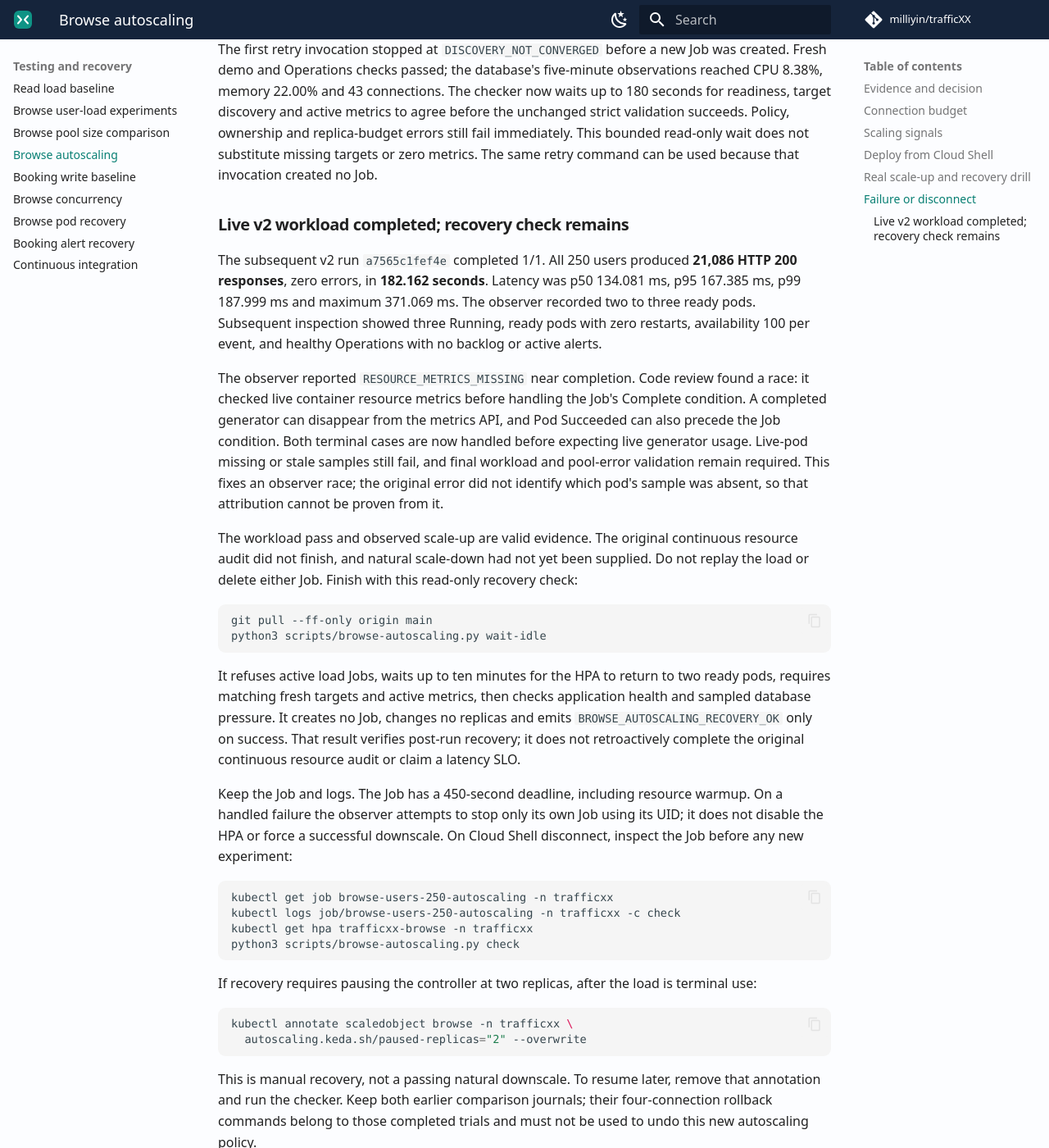
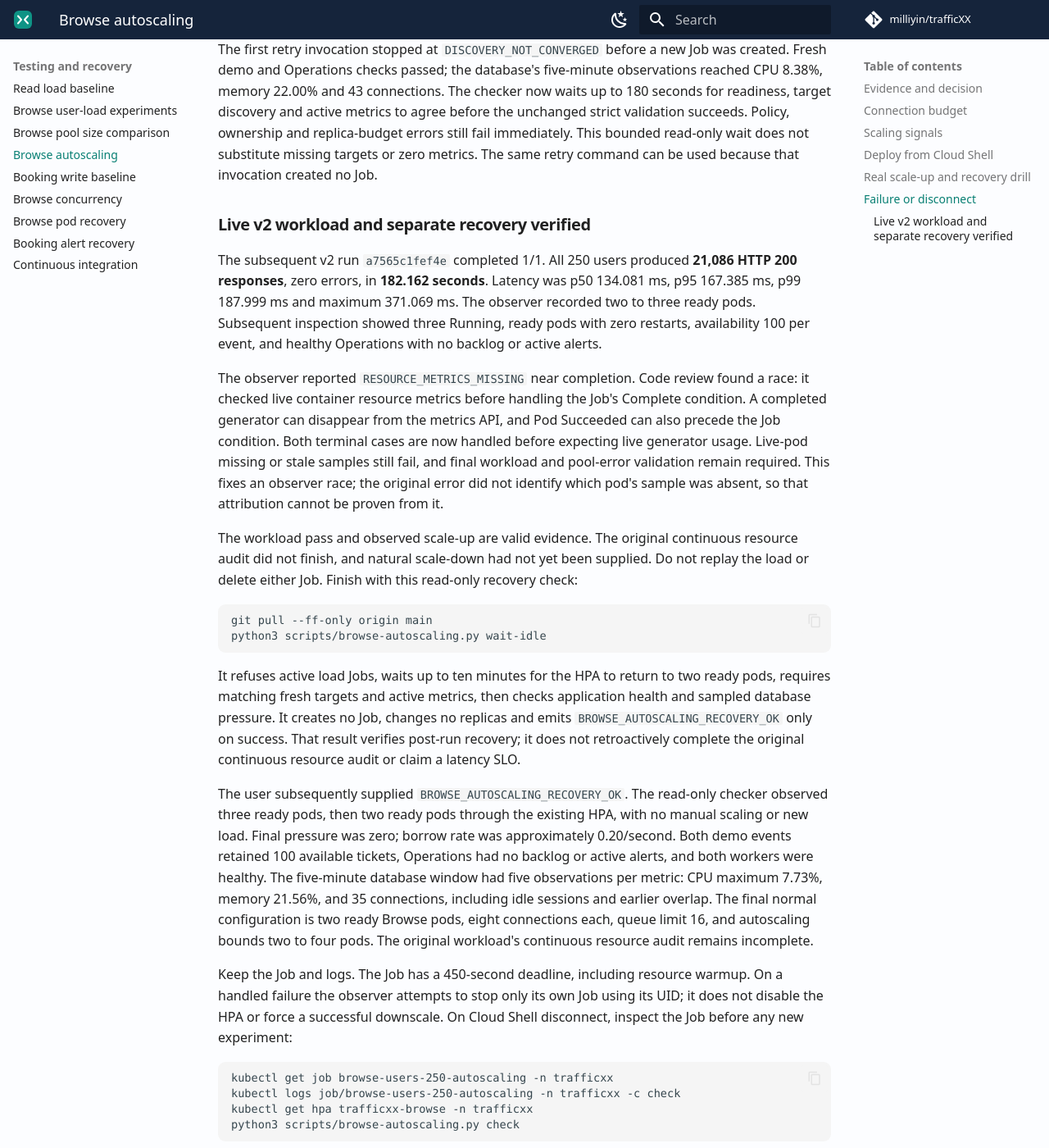
Before and after one commit to milliyin/trafficXX, an MkDocs documentation site: the page built from docs/browse-autoscaling.md, in a window 1280 px wide and 1400 px high, scrolled down 3847 px. Shown: the whole window at 82% size. Built offline with MkDocs 1.6.1 and Material for MkDocs 9.7.7, drawn with Linux system fonts in a browser that asks for light colours; comment, search, counter and statistics services are not loaded.

Commit message:
docs: save verified Browse scale-down and end-of-day checkpoint

```diff
--- a/docs/browse-autoscaling.md
+++ b/docs/browse-autoscaling.md
@@ -175,7 +175,7 @@ Policy, ownership and replica-budget errors still fail immediately. This
 bounded read-only wait does not substitute missing targets or zero metrics.
 The same retry command can be used because that invocation created no Job.
 
-### Live v2 workload completed; recovery check remains
+### Live v2 workload and separate recovery verified
 
 The subsequent v2 run `a7565c1fef4e` completed 1/1. All 250 users produced
 **21,086 HTTP 200 responses**, zero errors, in **182.162 seconds**. Latency
@@ -210,6 +210,17 @@ changes no replicas and emits `BROWSE_AUTOSCALING_RECOVERY_OK` only on success.
 That result verifies post-run recovery; it does not retroactively complete
 the original continuous resource audit or claim a latency SLO.
 
+The user subsequently supplied `BROWSE_AUTOSCALING_RECOVERY_OK`. The read-only
+checker observed three ready pods, then two ready pods through the existing
+HPA, with no manual scaling or new load. Final pressure was zero; borrow rate
+was approximately 0.20/second. Both demo events retained 100 available tickets,
+Operations had no backlog or active alerts, and both workers were healthy.
+The five-minute database window had five observations per metric: CPU maximum
+7.73%, memory 21.56%, and 35 connections, including idle sessions and earlier
+overlap. The final normal configuration is two ready Browse pods, eight
+connections each, queue limit 16, and autoscaling bounds two to four pods.
+The original workload's continuous resource audit remains incomplete.
+
 Keep the Job and logs. The Job has a 450-second deadline, including resource
 warmup. On a handled failure the observer attempts to stop only its own Job
 using its UID; it does not disable the HPA or force a successful downscale.
```
Also changed, not shown: docs/progress.md (+5 -4 lines), memeory.md (+10 -0 lines).
